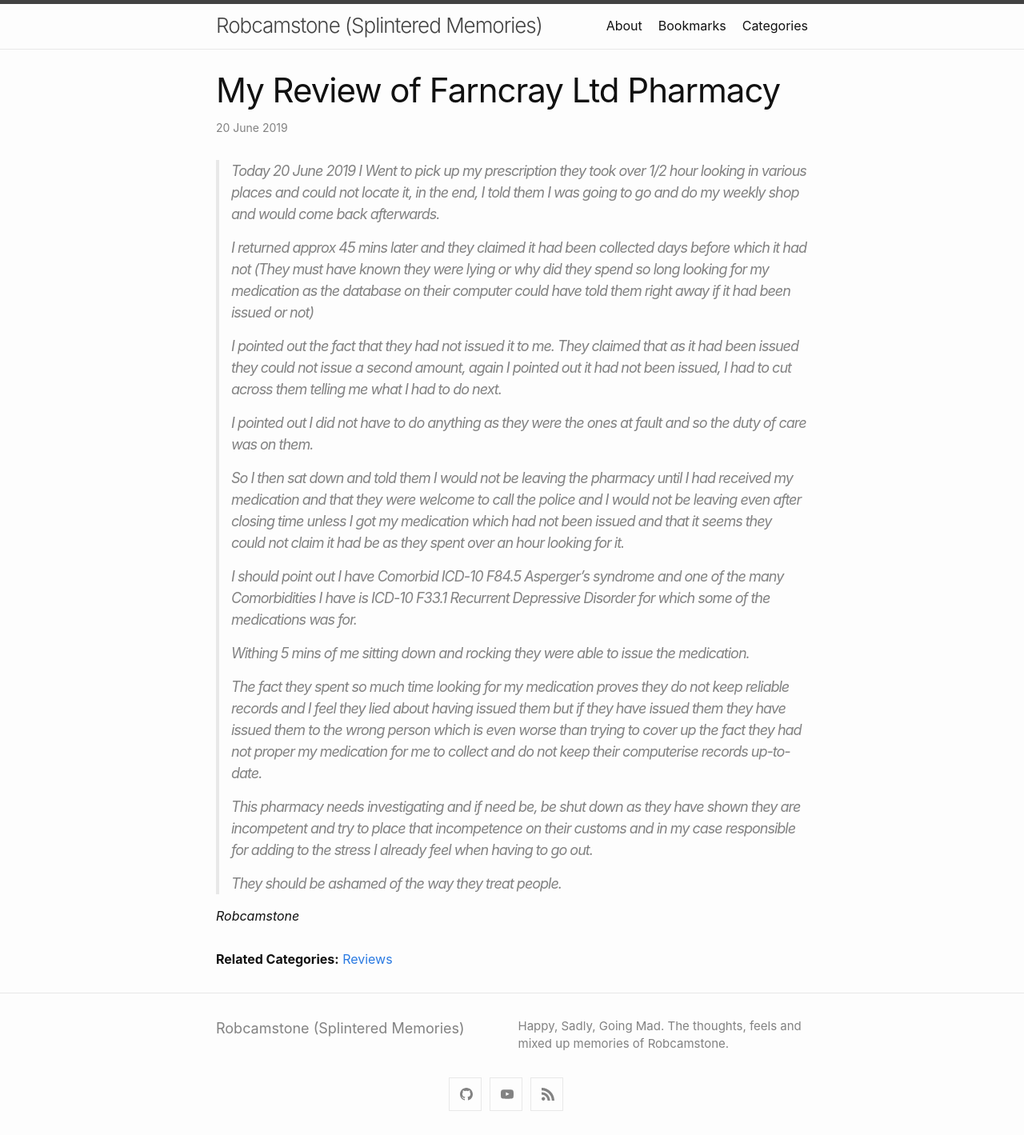
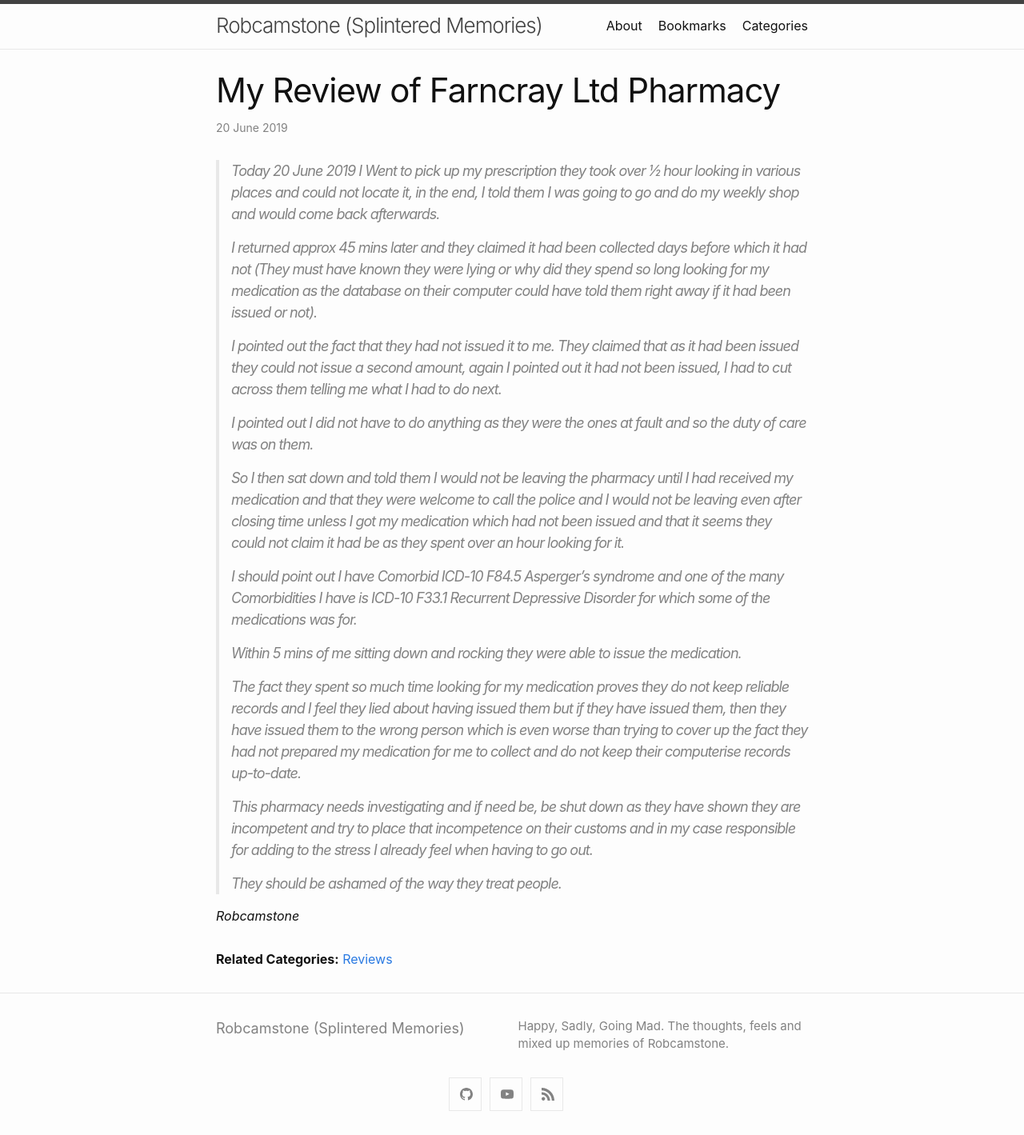
Before and after one commit to Robcamstone/Robcamstone.github.io, a Jekyll site: the page built from _posts/reviews/2019-06-20-My-review-of-Farncray-Ltd-Pharmacy.md, in a window 1280 px wide. Shown: the whole page at 80% size. Built offline with Jekyll 4.4.1, drawn with Linux system fonts in a browser that asks for light colours.

Commit message:
Update 2019-06-20-My-review-of-Farncray-Ltd-Pharmacy.md

```diff
--- a/_posts/reviews/2019-06-20-My-review-of-Farncray-Ltd-Pharmacy.md
+++ b/_posts/reviews/2019-06-20-My-review-of-Farncray-Ltd-Pharmacy.md
@@ -4,9 +4,9 @@ title: My Review of Farncray Ltd Pharmacy
 categories: [Reviews]
 ---
 
-> Today 20 June 2019 I Went to pick up my prescription they took over 1/2 hour looking in various places and could not locate it, in the end, I told them I was going to go and do my weekly shop and would come back afterwards.
+> Today 20 June 2019 I Went to pick up my prescription they took over &frac12; hour looking in various places and could not locate it, in the end, I told them I was going to go and do my weekly shop and would come back afterwards.
 >
-> I returned approx 45 mins later and they claimed it had been collected days before which it had not (They must have known they were lying or why did they spend so long looking for my medication as the database on their computer could have told them right away if it had been issued or not)
+> I returned approx 45 mins later and they claimed it had been collected days before which it had not (They must have known they were lying or why did they spend so long looking for my medication as the database on their computer could have told them right away if it had been issued or not).
 >
 > I pointed out the fact that they had not issued it to me. They claimed that as it had been issued they could not issue a second amount, again I pointed out it had not been issued, I had to cut across them telling me what I had to do next.
 >
@@ -16,9 +16,9 @@ categories: [Reviews]
 >
 > I should point out I have Comorbid ICD-10 F84.5 Asperger’s syndrome and one of the many Comorbidities I have is ICD-10 F33.1 Recurrent Depressive Disorder for which some of the medications was for.
 >
-> Withing 5 mins of me sitting down and rocking they were able to issue the medication.
+> Within 5 mins of me sitting down and rocking they were able to issue the medication.
 >
-> The fact they spent so much time looking for my medication proves they do not keep reliable records and I feel they lied about having issued them but if they have issued them they have issued them to the wrong person which is even worse than trying to cover up the fact they had not proper my medication for me to collect and do not keep their computerise records up-to-date.
+> The fact they spent so much time looking for my medication proves they do not keep reliable records and I feel they lied about having issued them but if they have issued them, then they have issued them to the wrong person which is even worse than trying to cover up the fact they had not prepared my medication for me to collect and do not keep their computerise records up-to-date.
 >
 > This pharmacy needs investigating and if need be, be shut down as they have shown they are incompetent and try to place that incompetence on their customs and in my case responsible for adding to the stress I already feel when having to go out.
 >
```
